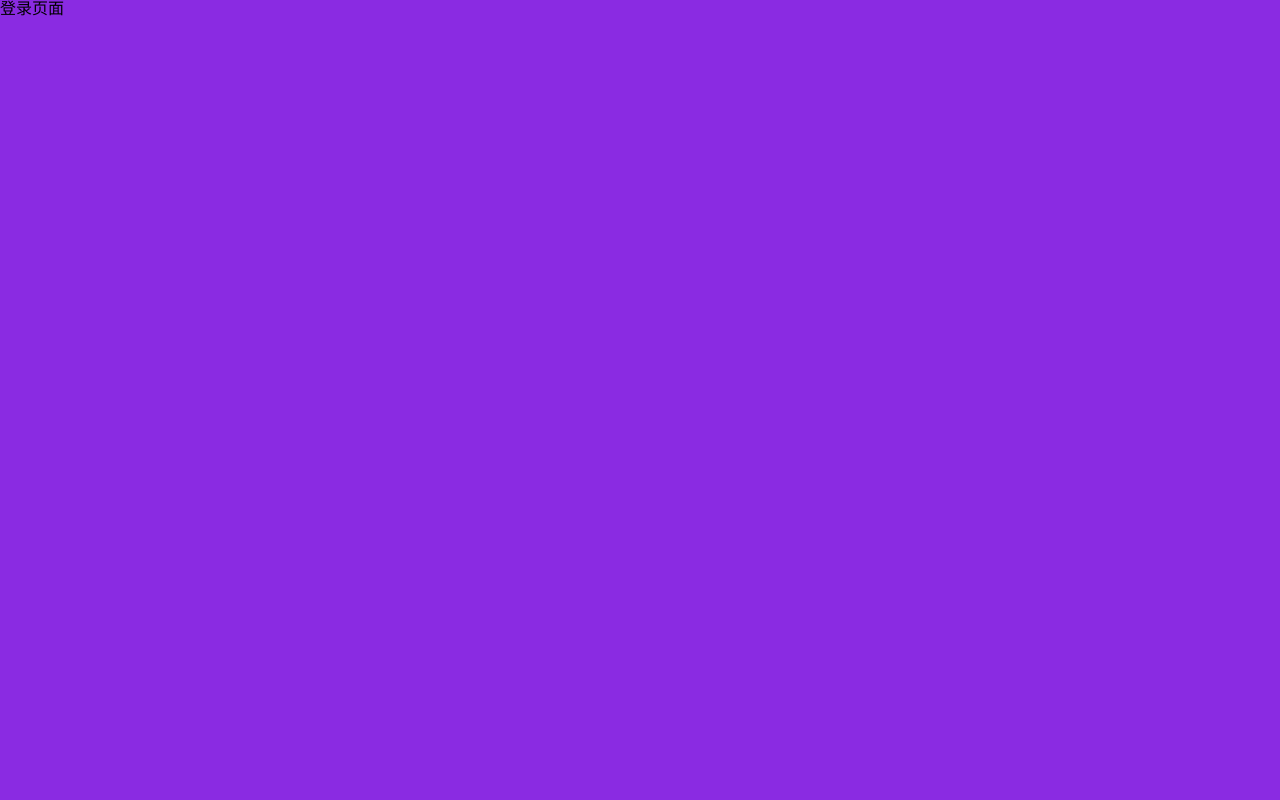
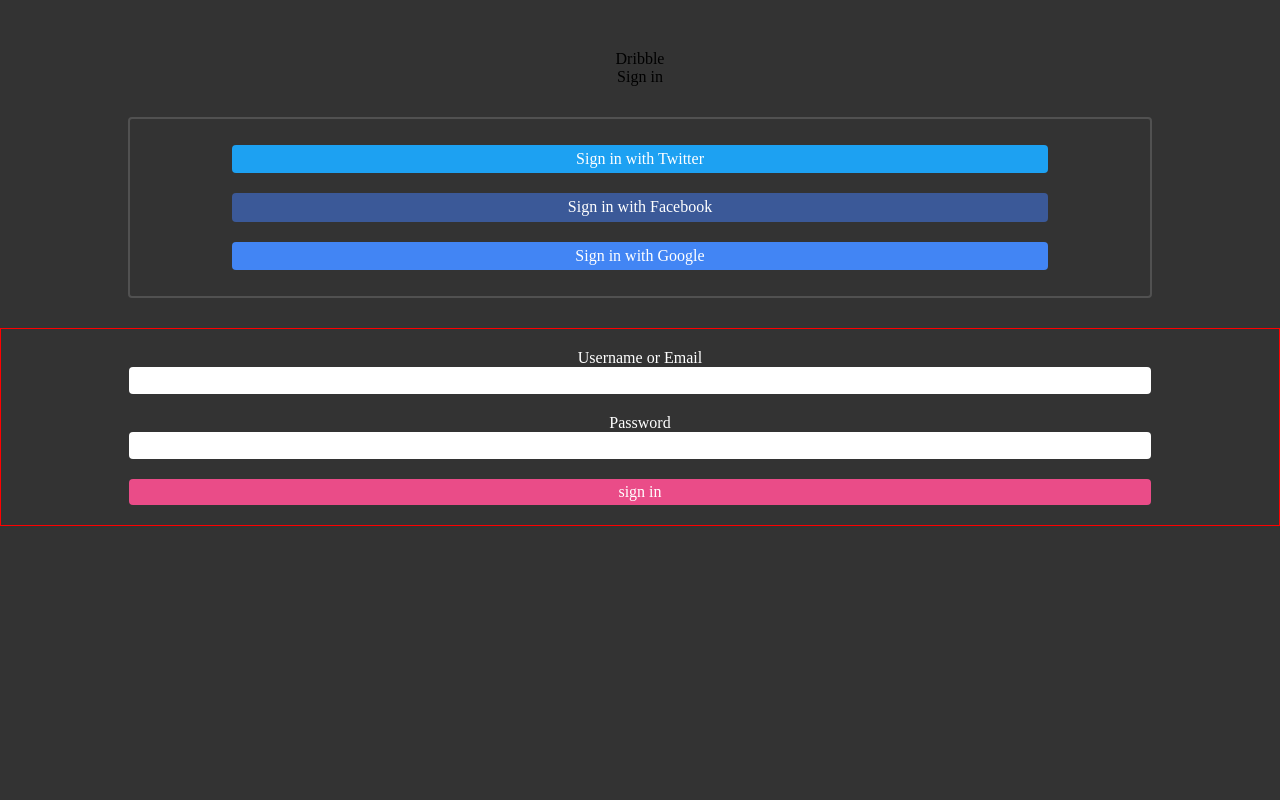
Before and after one commit to AC-greener/react-cnode, a React app: page /login in a window 1280 px wide. Shown: the top 800 px of the page. Built offline with nearby package versions, Linux system fonts and the light colour scheme.

Commit message:
'修改登录页面css'

```diff
--- a/src/pages/login/index.jsx
+++ b/src/pages/login/index.jsx
@@ -1,15 +1,48 @@
-import React from 'react'
-import './style.css'
+import React from 'react';
+import './style.css';
 class Login extends React.Component {
-  constructor(props) {
-    super(props)
+  constructor (props) {
+    super (props);
   }
-  render() {
+  render () {
     return (
-      <div className='loginWrapper'>
-          登录页面
+      <div className="loginWrapper">
+        <header>
+          <div className="name">Dribble</div>
+          <div className="signin">Sign in</div>
+        </header>
+        <div className="box">
+          <div className="item">
+            <a>Sign in with Twitter</a>
+          </div>
+          <div className="item">
+            <a>Sign in with Facebook</a>
+          </div>
+          <div className="item">
+            <a>Sign in with Google</a>
+          </div>
+        </div>
+        <div className="validation">
+          <div className="username item">
+          <div>
+              <label htmlFor="username">Username or Email</label>
+          </div>
+            <input type="text" id="username" />
+          </div>
+          <div className="passwordlable item">
+          </div>
+          <div className="password item">
+          <div>
+              <label htmlFor="username">Password</label>
+          </div>
+            <input type="text" id='password'/>
+          </div>
+          <div className='sign'>
+            <button>sign in</button>
+          </div>
+        </div>
       </div>
-    )
+    );
   }
 }
-export default Login
+export default Login;
--- a/src/pages/login/style.css
+++ b/src/pages/login/style.css
@@ -4,5 +4,73 @@
   bottom: 0;
   left: 0;
   right: 0;
-  background-color: blueviolet;
+  background-color: rgb(51, 51, 51);
 }
+
+.loginWrapper header {
+  display: flex;
+  flex-direction: column;
+  align-items: center;
+  padding-top: 50px;
+  padding-bottom: 30px;
+}
+
+.loginWrapper .box {
+  display: flex;
+  flex-direction: column;
+  align-items: center;
+  border: 2px solid;
+  border-radius: 4px;
+  margin-left: 50%;
+  transform: translateX(-50%);
+  width: 80%;
+  padding-top: 26px;
+  padding-bottom: 26px;
+  border-color: rgb(81, 81, 81);
+}
+.loginWrapper .validation {
+   display: flex;
+   flex-direction: column;
+   align-items: center;
+   position: relative;
+   border: 1px solid red;
+   color: white;
+   margin-top: 30px;
+   padding-top: 20px;
+   padding-bottom: 20px;
+}
+.loginWrapper .validation div {
+  text-align: center;
+  width: 100%;
+}
+.loginWrapper .validation .password {
+  margin: 20px
+}
+.loginWrapper .validation input,button {
+  border:none;
+  width: 80%;
+  border-radius: 4px;
+  padding: 4px;
+}
+.loginWrapper .validation button {
+  color: white;
+  background: rgb(234, 76, 136)
+}
+
+.loginWrapper .box .item {
+  width: 80%;
+  border-radius: 4px;
+  text-align: center;
+  padding: 5px;
+  color: white;
+}
+.loginWrapper .box .item:nth-child(2) {
+  margin: 20px;
+  background-color: rgb(59, 89, 152)
+}
+.loginWrapper .box .item:nth-child(1) {
+  background-color: rgb(29, 161, 242)
+}
+.loginWrapper .box .item:nth-child(3) {
+  background-color: rgb(66, 133, 244)
+}
--- a/src/pages/main/index.jsx
+++ b/src/pages/main/index.jsx
@@ -2,26 +2,23 @@ import React from 'react'
 import './style.css'
 import axios from 'axios'
 class Main extends React.Component {
-  constructor(props) {
-    super(props)
-  }
   render() {
     return (
       <div className='contentWrapper'>
         <div className='item'>
-          <img src={require('../../statics/imgs/item1.jpg')} />
+          <img src={require('../../statics/imgs/item1.jpg')} alt='' />
         </div>
         <div className='item'>
-          <img src={require('../../statics/imgs/item2.png')} alt=""/>
+          <img src={require('../../statics/imgs/item2.png')} alt="img"/>
         </div>
         <div className='item'>
-          <img src={require('../../statics/imgs/item3.png')} alt="" />
+          <img src={require('../../statics/imgs/item3.png')} alt="img" />
         </div>
         <div className='item'>
-          <img src={require('../../statics/imgs/item4.png')} alt="" />
+          <img src={require('../../statics/imgs/item4.png')} alt="img" />
         </div>
         <div className='item'>
-          <img src={require('../../statics/imgs/item5.png')} alt="" />
+          <img src={require('../../statics/imgs/item5.png')} alt="img" />
         </div>
         <div className='item'>
           <img src={require('../../statics/imgs/item6.png')} alt="" />
```
